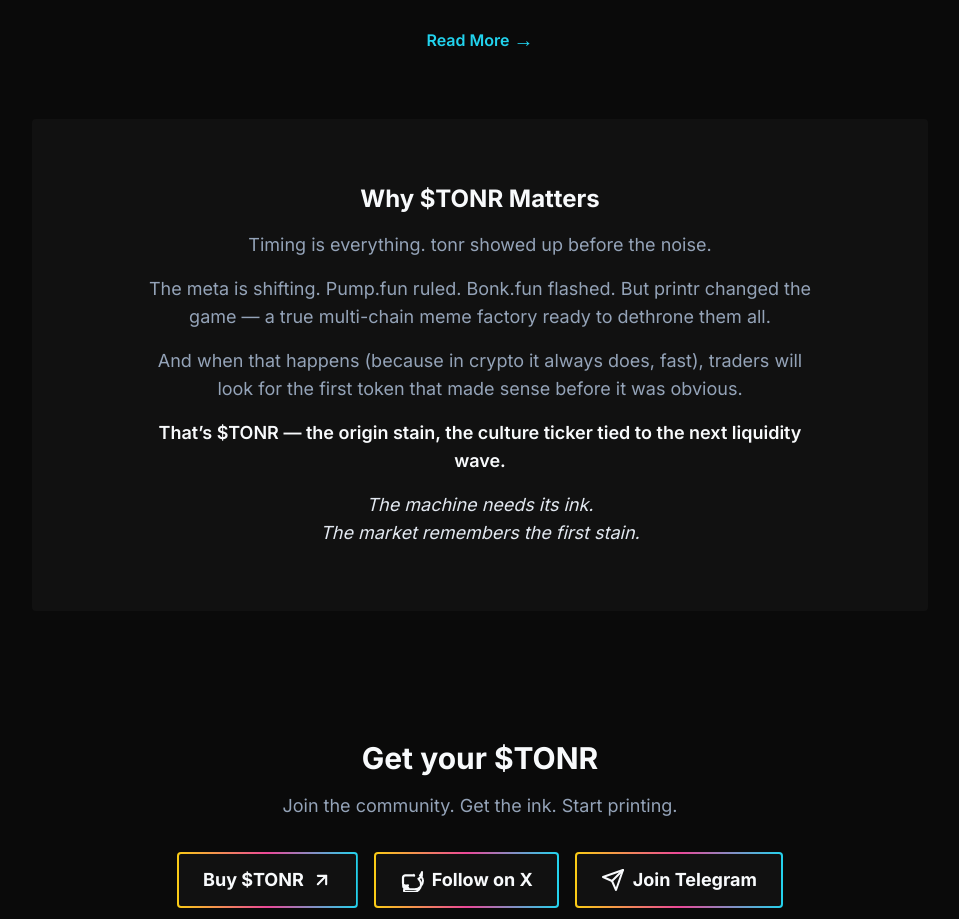
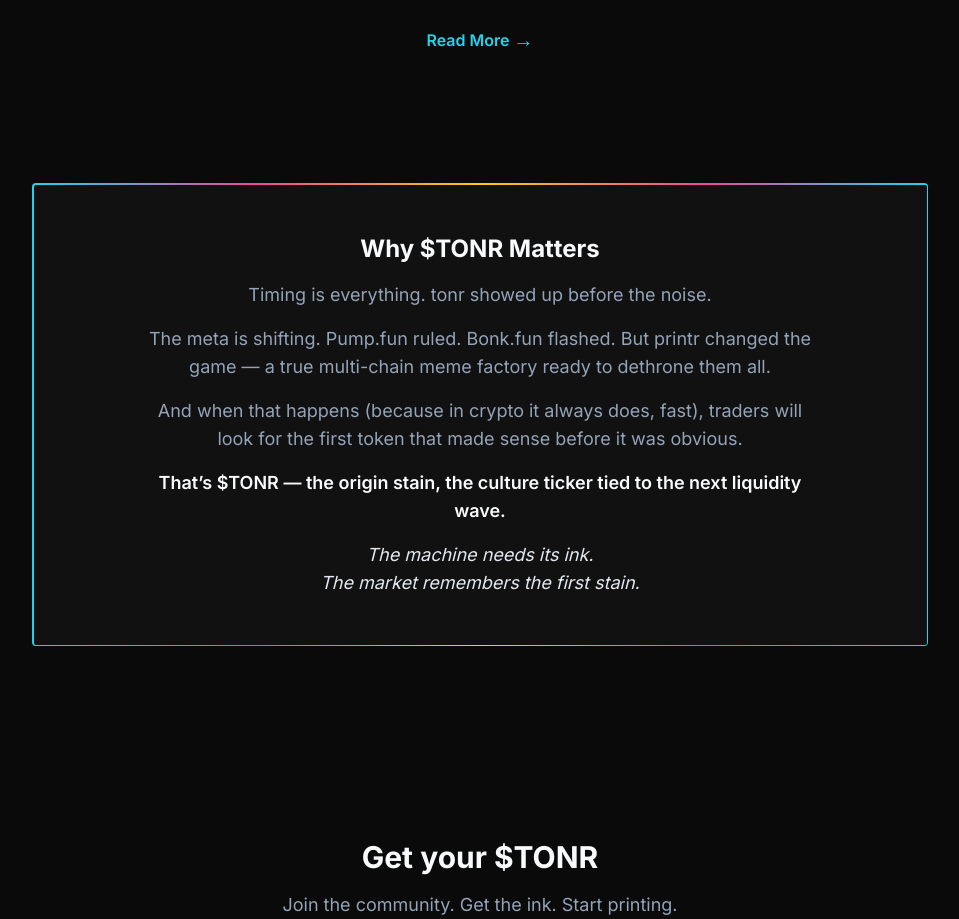
Before and after one commit to Pluviophile84/TEST, a Next.js app: page / in a window 1280 px wide. Shown: the part 1565-2484 px from the top of the page, without its empty margins (160-1119 px from the left). Built offline with nearby package versions, Linux system fonts and the light colour scheme.

Commit message:
Update page.tsx

```diff
--- a/app/page.tsx
+++ b/app/page.tsx
@@ -92,11 +92,13 @@ export default function Home() {
 
         {/* === TOKENOMICS SECTION === */}
         <section className="mx-auto w-full max-w-4xl py-16">
+          {/* Top 3 Boxes */}
           <div className="grid grid-cols-1 gap-4 md:grid-cols-3">
             <div className="rounded bg-tonr-gradient p-[1.5px]"><div className="h-full w-full rounded-sm bg-dark-900 p-6 text-center"><h3 className="text-sm font-semibold uppercase text-light-400">Total Supply</h3><p className="mt-2 text-3xl font-bold text-light-100">1,000,000,000</p></div></div>
             <div className="rounded bg-tonr-gradient p-[1.5px]"><div className="h-full w-full rounded-sm bg-dark-900 p-6 text-center"><h3 className="text-sm font-semibold uppercase text-light-400">Taxes</h3><p className="mt-2 text-3xl font-bold text-light-100">0% / 0%</p></div></div>
             <div className="rounded bg-tonr-gradient p-[1.5px]"><div className="h-full w-full rounded-sm bg-dark-900 p-6 text-center"><h3 className="text-sm font-semibold uppercase text-light-400">Liquidity</h3><p className="mt-2 text-3xl font-bold text-light-100">Locked</p></div></div>
           </div>
+          {/* Bottom 2 Address Boxes */}
           <div className="mt-4 grid grid-cols-1 gap-4 lg:grid-cols-2">
             <div className="rounded bg-tonr-gradient p-[1.5px]"><div className="h-full w-full rounded-sm bg-dark-900 p-6"><h3 className="text-sm font-semibold uppercase text-light-400">EVM Address (Base, ETH, BNB)</h3><div className="mt-3 flex flex-col items-stretch gap-3 sm:flex-row sm:items-center sm:gap-4"><p className="truncate rounded-sm bg-dark-950 px-4 py-2 font-mono text-xs text-light-400 sm:flex-grow">0x...EVM...ADDRESS...HERE</p><div className="flex-none sm:ml-auto"><button onClick={() => handleCopy('evm', '0x...EVM...ADDRESS...HERE')} aria-pressed={copiedAddress === 'evm'} className={`relative grid place-items-center w-28 min-w-[7rem] max-w-[7rem] flex-none rounded bg-dark-900 px-4 py-2 font-semibold text-light-100 leading-none whitespace-nowrap transition hover:bg-opacity-75`}><span className={`col-start-1 row-start-1 flex w-full items-center justify-center gap-2 transition-opacity duration-150 ease-out ${copiedAddress === 'evm' ? 'opacity-0' : 'opacity-100'}`}><IconCopy className="w-4 h-4 shrink-0" /> Copy</span><span aria-hidden={copiedAddress !== 'evm'} className={`col-start-1 row-start-1 flex w-full items-center justify-center gap-2 transition-opacity duration-150 ease-in bg-tonr-gradient bg-clip-text text-transparent bg-[length:200%_auto] animate-gradient-pulse ${copiedAddress === 'evm' ? 'opacity-100' : 'opacity-0'}`}><IconCheck className="w-4 h-4 shrink-0" /> Copied!</span></button></div></div></div></div>
             <div className="rounded bg-tonr-gradient p-[1.5px]"><div className="h-full w-full rounded-sm bg-dark-900 p-6"><h3 className="text-sm font-semibold uppercase text-light-400">Solana Address</h3><div className="mt-3 flex flex-col items-stretch gap-3 sm:flex-row sm:items-center sm:gap-4"><p className="truncate rounded-sm bg-dark-950 px-4 py-2 font-mono text-xs text-light-400 sm:flex-grow">So...SOLANA...ADDRESS...HERE</p><div className="flex-none sm:ml-auto"><button onClick={() => handleCopy('sol', 'So...SOLANA...ADDRESS...HERE')} aria-pressed={copiedAddress === 'sol'} className={`relative grid place-items-center w-28 min-w-[7rem] max-w-[7rem] flex-none rounded bg-dark-900 px-4 py-2 font-semibold text-light-100 leading-none whitespace-nowrap transition hover:bg-opacity-75`}><span className={`col-start-1 row-start-1 flex w-full items-center justify-center gap-2 transition-opacity duration-150 ease-out ${copiedAddress === 'sol' ? 'opacity-0' : 'opacity-100'}`}><IconCopy className="w-4 h-4 shrink-0" /> Copy</span><span aria-hidden={copiedAddress !== 'sol'} className={`col-start-1 row-start-1 flex w-full items-center justify-center gap-2 transition-opacity duration-150 ease-in bg-tonr-gradient bg-clip-text text-transparent bg-[length:200%_auto] animate-gradient-pulse ${copiedAddress === 'sol' ? 'opacity-100' : 'opacity-0'}`}><IconCheck className="w-4 h-4 shrink-0" /> Copied!</span></button></div></div></div></div>
@@ -138,9 +140,14 @@ export default function Home() {
         {/* --- DIVIDER --- */}
         <SectionDivider />
 
-        {/* === NEW SECTION: WHY $TONR MATTERS (NEW Background & Padding) === */}
-        <section className="mx-auto w-full max-w-4xl py-16 rounded bg-dark-900 px-6 md:px-12"> {/* Added bg-dark-900, padding, max-w-4xl */}
-          <div className="max-w-2xl mx-auto text-center"> {/* Centered content */}
+        {/* === NEW SECTION: WHY $TONR MATTERS (Gradient Border Added) === */}
+        <section className="mx-auto w-full max-w-4xl py-16"> {/* Removed text-center */}
+          {/* Added gradient border wrapper */}
+          <div className="rounded bg-tonr-gradient p-[1.5px]">
+            {/* Added dark background and padding */}
+            <div className="h-full w-full rounded-sm bg-dark-900 p-8 md:p-12">
+              {/* Centered content */}
+              <div className="max-w-2xl mx-auto text-center">
                 <h2 className="mb-4 text-2xl font-bold text-light-100">Why $TONR Matters</h2>
                 <div className="space-y-4 text-lg text-light-400">
                     <p>Timing is everything. tonr showed up before the noise.</p>
@@ -148,6 +155,8 @@ export default function Home() {
                     <p>And when that happens (because in crypto it always does, fast), traders will look for the first token that made sense before it was obvious.</p>
                     <p className="font-semibold text-light-100">That’s $TONR — the origin stain, the culture ticker tied to the next liquidity wave.</p>
                     <p className="italic text-light-200">The machine needs its ink.<br/>The market remembers the first stain.</p>
+                </div>
+              </div>
             </div>
           </div>
         </section>
```
Lines whose indentation alone changed are shown as unchanged.
